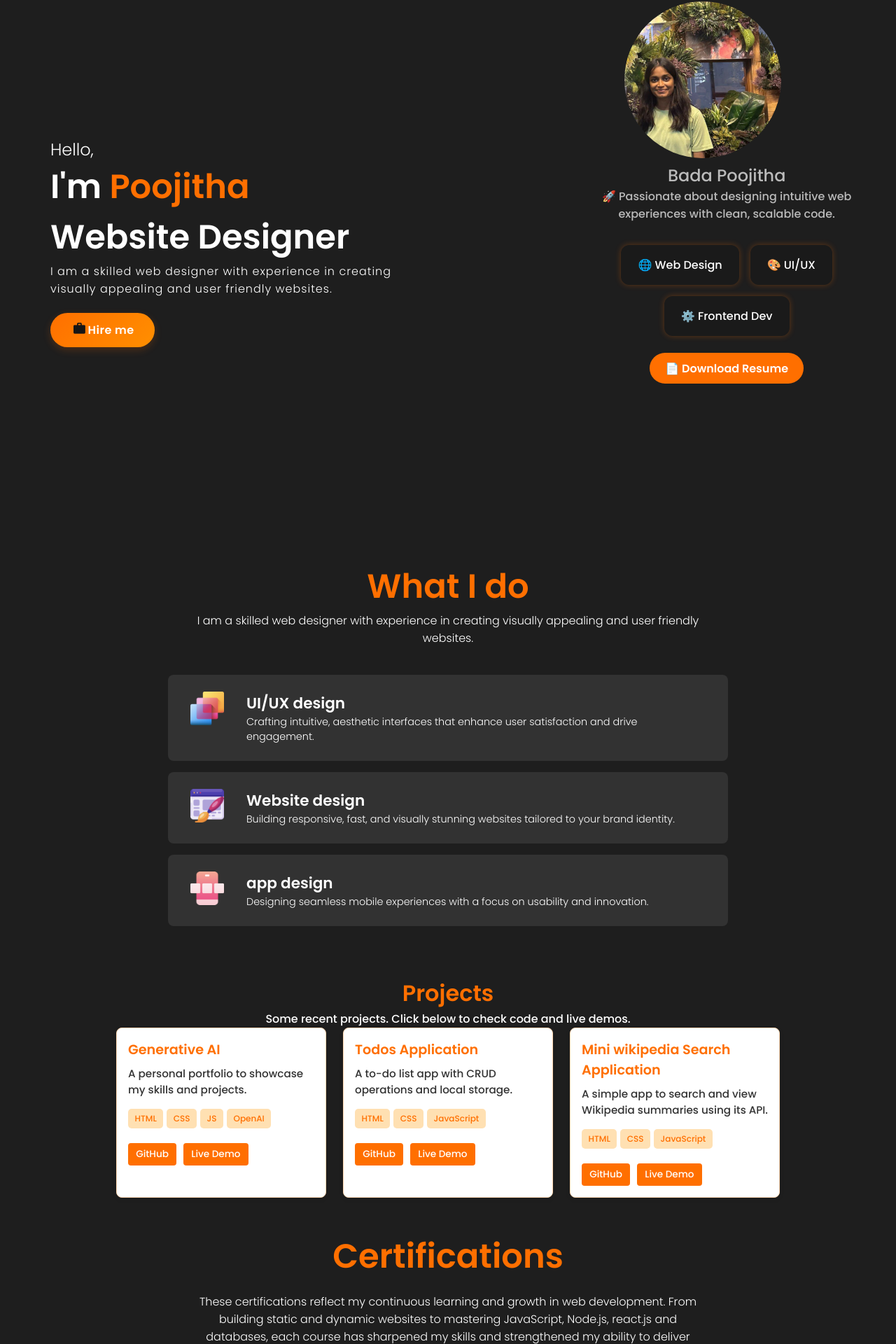
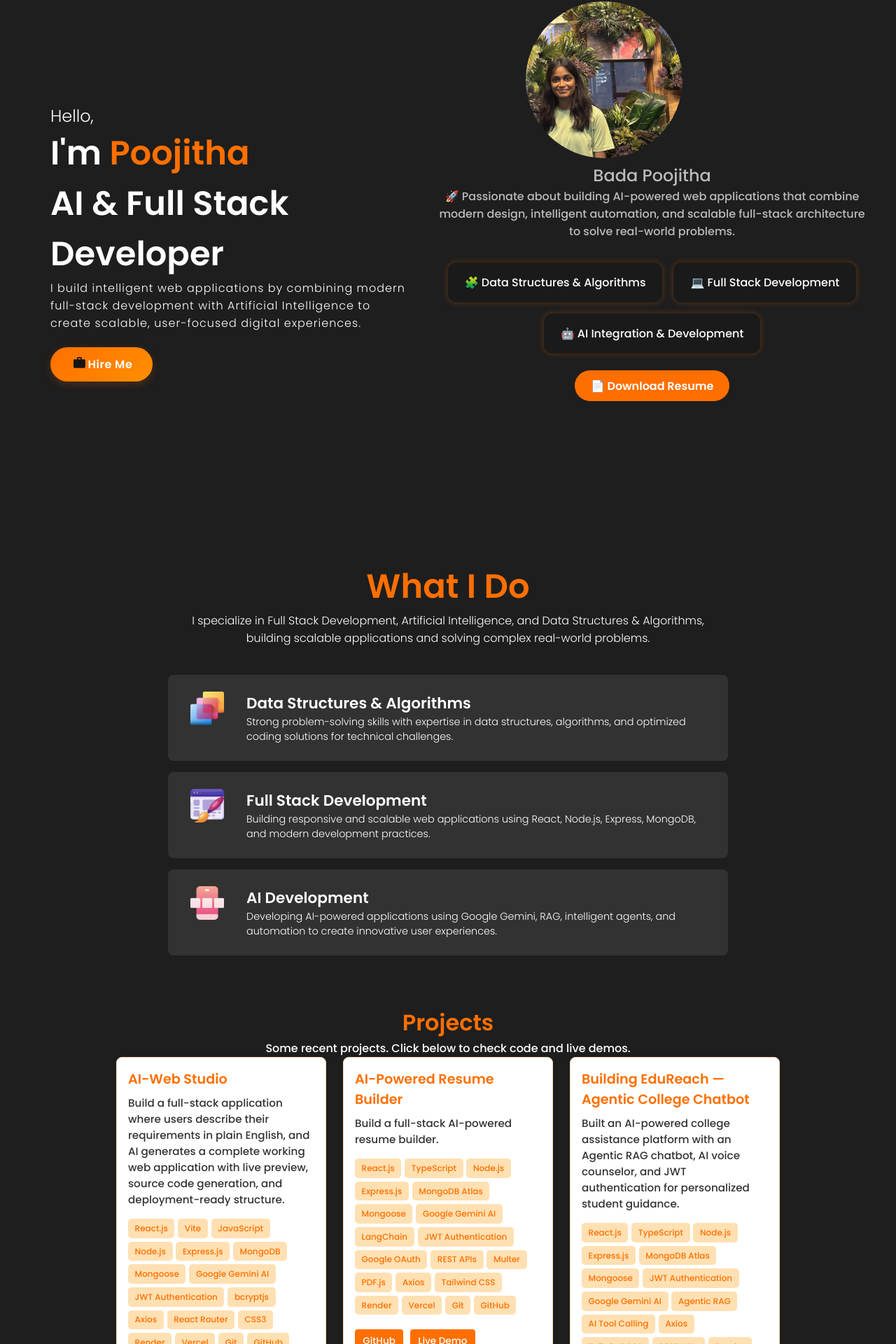
Before and after one commit to poojithabada/myPortfolio, a React (Create React App) app: page / in a window 1280 px wide. Shown: the part 126-2046 px from the top of the page at 70% size. Built offline with nearby package versions, Linux system fonts and the light colour scheme.

Commit message:
modified

```diff
--- a/src/components/Intro/index.css
+++ b/src/components/Intro/index.css
@@ -88,7 +88,7 @@
     height:14rem;
     width:14rem;
     align-self: center;
-    margin-left:3.5rem;
+    margin-left:8rem;
     margin-top:3rem;
 
 }
--- a/src/components/Intro/index.js
+++ b/src/components/Intro/index.js
@@ -1,40 +1,67 @@
 import React, { Component } from 'react';
 import './index.css';
 import profile from '../../assets/profile.jpeg';
-import btnImg from '../../assets/hireme.png'
-import resume from '../../assets/resume.pdf'
+import btnImg from '../../assets/hireme.png';
+import resume from '../../assets/resume.pdf';
 
-
-import {Link} from 'react-scroll'
+import { Link } from 'react-scroll';
 
 class Intro extends Component {
   render() {
     return (
       <section id="intro">
         <div className="introContent">
-            <span className="hello">Hello,</span>
-            <span className="introText">I'm <span className="introName">Poojitha</span><br/>Website Designer</span>
-            <p className="introPara">I am a skilled web designer with experience in creating <br/>visually appealing and user friendly websites.</p>
-            <Link><button className="btn"  onClick={() => {
-        document.getElementById('contact').scrollIntoView({ behavior: 'smooth' });
-      }}><img src={btnImg} alt="Hire Me" className="btnImg"/>Hire me</button></Link>
+          <span className="hello">Hello,</span>
+
+          <span className="introText">
+            I'm <span className="introName">Poojitha</span>
+            <br />
+            AI & Full Stack Developer
+          </span>
+
+          <p className="introPara">
+            I build intelligent web applications by combining modern full-stack
+            development with Artificial Intelligence to create scalable,
+            user-focused digital experiences.
+          </p>
+
+          <Link>
+            <button
+              className="btn"
+              onClick={() => {
+                document
+                  .getElementById('contact')
+                  .scrollIntoView({ behavior: 'smooth' });
+              }}
+            >
+              <img src={btnImg} alt="Hire Me" className="btnImg" />
+              Hire Me
+            </button>
+          </Link>
         </div>
+
         <div className="biopic">
-        <img src={profile} alt="profile" className="profile"/>
+          <img src={profile} alt="profile" className="profile" />
 
-        <div className="bio">
-          <div className="card1">Bada Poojitha</div>
-    <p>🚀 Passionate about designing intuitive web experiences with clean, scalable code.</p>
-    <div className="services">
-  <div className="card">🌐 Web Design</div>
-  <div className="card">🎨 UI/UX</div>
-  <div className="card">⚙️ Frontend Dev</div>
-</div>
-<a href={resume} className="resumeBtn" download>📄 Download Resume</a>
+          <div className="bio">
+            <div className="card1">Bada Poojitha</div>
 
+            <p>
+              🚀 Passionate about building AI-powered web applications that
+              combine modern design, intelligent automation, and scalable
+              full-stack architecture to solve real-world problems.
+            </p>
 
-</div>
+            <div className="services">
+              <div className="card">🧩 Data Structures & Algorithms</div>
+              <div className="card">💻 Full Stack Development</div>
+              <div className="card">🤖 AI Integration & Development</div>
+            </div>
 
+            <a href={resume} className="resumeBtn" download>
+              📄 Download Resume
+            </a>
+          </div>
         </div>
       </section>
     );
--- a/src/components/Projects/index.js
+++ b/src/components/Projects/index.js
@@ -3,24 +3,80 @@ import "./index.css";
 
 const projectData = [
   {
-    title: "Generative AI",
-    description: "A personal portfolio to showcase my skills and projects.",
-    tech: ["HTML", "CSS", "JS", "OpenAI"],
-    github: "https://github.com/poojithabada/generative-AI",
-    demo: "https://poojithabada.ccbp.tech",
+  title: "AI-Web Studio",
+  description: "Build a full-stack application where users describe their requirements in plain English, and AI generates a complete working web application with live preview, source code generation, and deployment-ready structure.",
+  tech: [
+  "React.js",
+  "Vite",
+  "JavaScript",
+  "Node.js",
+  "Express.js",
+  "MongoDB",
+  "Mongoose",
+  "Google Gemini AI",
+  "JWT Authentication",
+  "bcryptjs",
+  "Axios",
+  "React Router",
+  "CSS3",
+  "Render",
+  "Vercel",
+  "Git",
+  "GitHub"
+],
+  github: "https://github.com/poojithabada/AI-Powered-web-Builder.git",
+  demo: "https://ai-powered-web-builder-wcmf.vercel.app"
+},
+  {
+    title: "AI-Powered Resume Builder",
+    description: "Build a full-stack AI-powered resume builder.",
+    tech: [
+  "React.js",
+  "TypeScript",
+  "Node.js",
+  "Express.js",
+  "MongoDB Atlas",
+  "Mongoose",
+  "Google Gemini AI",
+  "LangChain",
+  "JWT Authentication",
+  "Google OAuth",
+  "REST APIs",
+  "Multer",
+  "PDF.js",
+  "Axios",
+  "Tailwind CSS",
+  "Render",
+  "Vercel",
+  "Git",
+  "GitHub"
+],
+    github: "https://github.com/poojithabada/AI-Powered-Resume-Builder",
+    demo: "https://ai-powered-resume-builder-eight.vercel.app",
   },
   {
-    title: "Todos Application",
-    description: "A to-do list app with CRUD operations and local storage.",
-    tech: ["HTML", "CSS", "JavaScript"],
-    github: "https://github.com/poojithabada/todos-application",
-    demo: "https://poojittodosapp.ccbp.tech",
-  },
-  {
-    title: "Mini wikipedia Search Application",
-    description: "A simple app to search and view Wikipedia summaries using its API.",
-    tech: ["HTML", "CSS", "JavaScript"],
-    github: "https://github.com/poojithabada/wikipidea-search-application",
+    title: "Building EduReach — Agentic College Chatbot",
+    description: "Built an AI-powered college assistance platform with an Agentic RAG chatbot, AI voice counselor, and JWT authentication for personalized student guidance.",
+    tech: [
+  "React.js",
+  "TypeScript",
+  "Node.js",
+  "Express.js",
+  "MongoDB Atlas",
+  "Mongoose",
+  "JWT Authentication",
+  "Google Gemini AI",
+  "Agentic RAG",
+  "AI Tool Calling",
+  "Axios",
+  "Tailwind CSS",
+  "REST APIs",
+  "Render",
+  "Vercel",
+  "Git",
+  "GitHub"
+],
+    github: "https://github.com/poojithabada/edureach-platform",
     demo: "https://poojiwikipidea.ccbp.tech",
   },
 ];
--- a/src/components/Skills/index.js
+++ b/src/components/Skills/index.js
@@ -1,35 +1,54 @@
 import React, { Component } from 'react';
-import UIDesign from "../../assets/ui-design.png"
-import webDesign from "../../assets/website-design.png"
-import appDesign from "../../assets/app-design.png"
+import UIDesign from "../../assets/ui-design.png";
+import webDesign from "../../assets/website-design.png";
+import appDesign from "../../assets/app-design.png";
 
-import './index.css'
+import './index.css';
+
 class Skills extends Component {
   render() {
     return (
       <section id="skills">
-        <span className="skillTitle">What I do</span>
-        <span className="skillDesc">I am a skilled web designer with experience in creating visually appealing and user friendly websites.</span>
+        <span className="skillTitle">What I Do</span>
+        <span className="skillDesc">
+          I specialize in Full Stack Development, Artificial Intelligence, and
+          Data Structures & Algorithms, building scalable applications and
+          solving complex real-world problems.
+        </span>
+
         <div className="skillBars">
           <div className="skillBar">
-            <img src={UIDesign} alt="UiDesign" className="skillBarImg"/>
+            <img src={UIDesign} alt="DSA" className="skillBarImg" />
             <div className="skillBarText">
-              <h2>UI/UX design</h2>
-              <p>Crafting intuitive, aesthetic interfaces that enhance user satisfaction and drive engagement.</p>
+              <h2>Data Structures & Algorithms</h2>
+              <p>
+                Strong problem-solving skills with expertise in data structures,
+                algorithms, and optimized coding solutions for technical
+                challenges.
+              </p>
             </div>
           </div>
-           <div className="skillBar">
-            <img src={webDesign} alt="webDesign" className="skillBarImg"/>
+
+          <div className="skillBar">
+            <img src={webDesign} alt="Full Stack Development" className="skillBarImg" />
             <div className="skillBarText">
-              <h2>Website design</h2>
-              <p>Building responsive, fast, and visually stunning websites tailored to your brand identity.</p>
+              <h2>Full Stack Development</h2>
+              <p>
+                Building responsive and scalable web applications using React,
+                Node.js, Express, MongoDB, and modern development practices.
+              </p>
             </div>
           </div>
-           <div className="skillBar">
-            <img src={appDesign} alt="appDesign" className="skillBarImg"/>
+
+          <div className="skillBar">
+            <img src={appDesign} alt="AI Development" className="skillBarImg" />
             <div className="skillBarText">
-              <h2>app design</h2>
-              <p>Designing seamless mobile experiences with a focus on usability and innovation.</p>
+              <h2>AI Development</h2>
+              <p>
+                Developing AI-powered applications using Google Gemini, RAG,
+                intelligent agents, and automation to create innovative user
+                experiences.
+              </p>
             </div>
           </div>
         </div>
```
Also changed, not shown: 1 other file (tests, documents, lock files or other folders).
